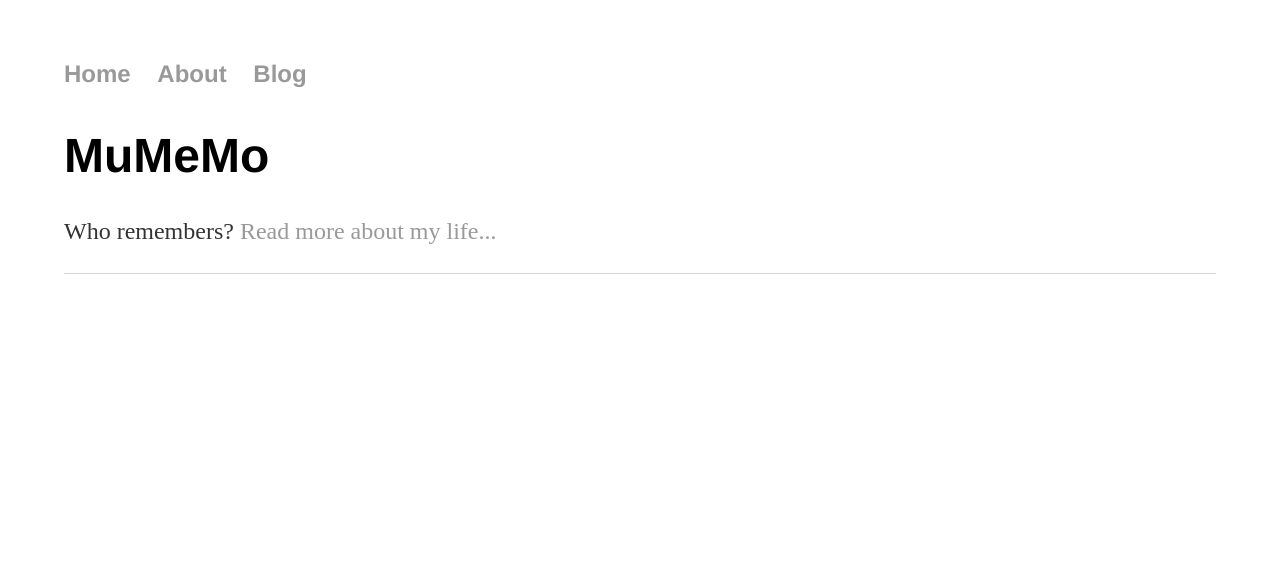
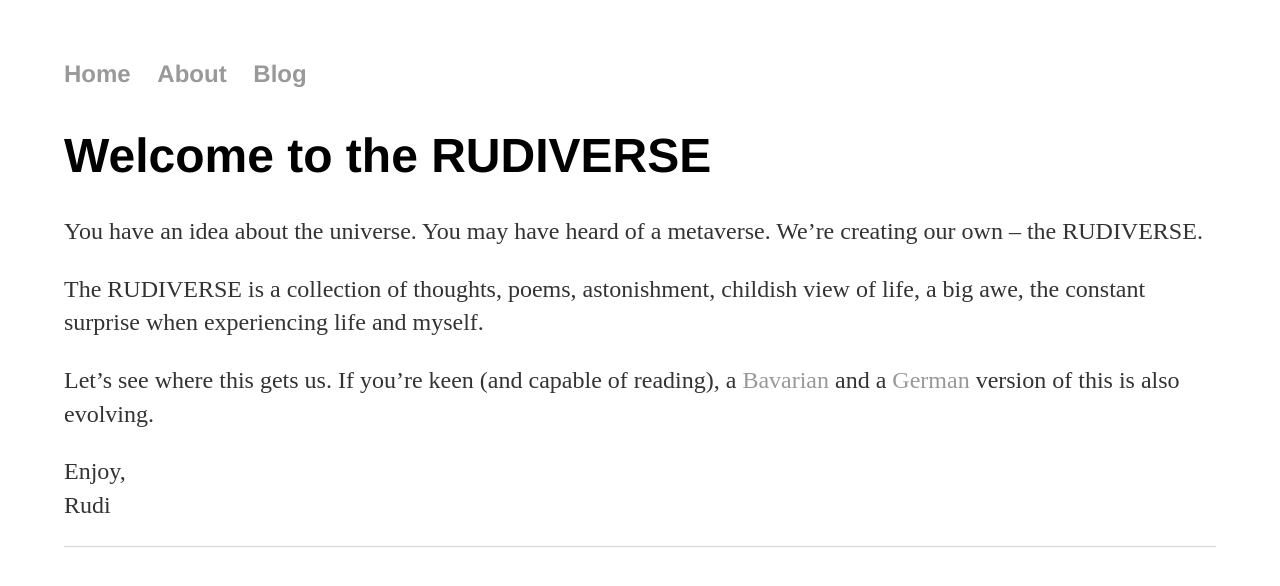
Before and after one commit to rudiverse/rudiverse.github.io, a Jekyll site: the page built from index.html, in a window 1280 px wide. Shown: the top 586 px of the page. Built offline with Jekyll 4.4.1, drawn with Linux system fonts in a browser that asks for light colours.

Commit message:
Update index.html

```diff
--- a/index.html
+++ b/index.html
@@ -1,8 +1,11 @@
 ---
 layout: default
-title: MuMeMo - Remember That?
+title: Welcome to the RUDIVERSE
 ---
 <div class="blurb">
-	<h1>MuMeMo</h1>
-	<p>Who remembers? <a href="/about">Read more about my life...</a></p>
+	<h1>Welcome to the RUDIVERSE</h1>
+	<p>You have an idea about the universe. You may have heard of a metaverse. We’re creating our own – the RUDIVERSE.</p>
+	<p>The RUDIVERSE is a collection of thoughts, poems, astonishment, childish view of life, a big awe, the constant surprise when experiencing life and myself.</p>
+	<p>Let’s see where this gets us. If you’re keen (and capable of reading), a <a href="/bar">Bavarian</a> and a <a href="/de">German</a> version of this is also evolving.</p>
+	<p>Enjoy,<br/>Rudi</p>
 </div><!-- /.blurb -->
```
